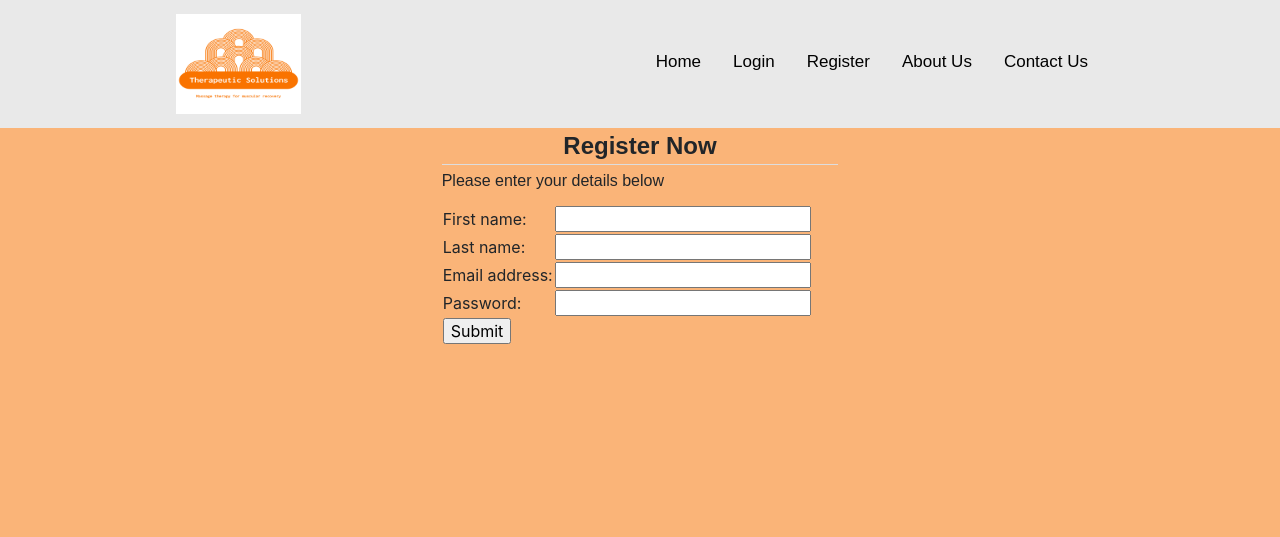
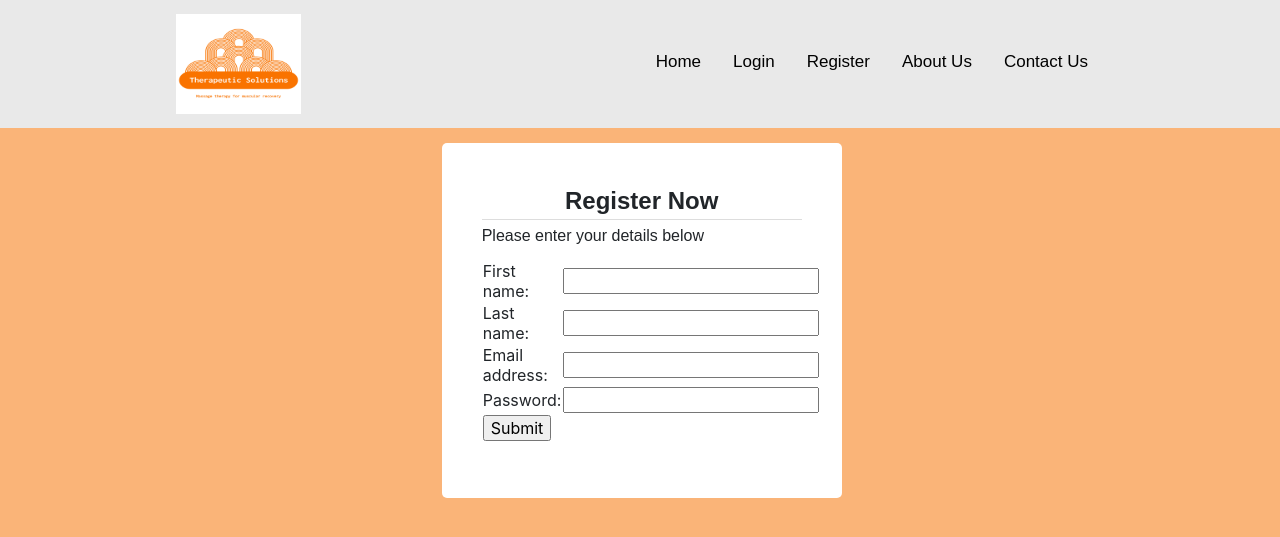
Before and after one commit to siesaurus/COMP606A1P3, a PHP site: page /Registration.php in a window 1280 px wide. Shown: the top 537 px of the page. Run offline with PHP 8.4, Linux system fonts and the light colour scheme.

Commit message:
just edited more css, not a lot extra

```diff
--- a/Registration.php
+++ b/Registration.php
@@ -10,6 +10,8 @@
 <head>
 <body>
 <title>Registration</title><div class ="container col-md-4">
+
+    <div class="formContainer">
         <h2>Register Now</h2>
         <p> Please enter your details below</p>
         <form action="Register.php" method="POST">
@@ -35,5 +37,7 @@
                 </tr>
                 </table>
         </form>
+    </div>
+</div>
 </body>
 </html>
--- a/style.css
+++ b/style.css
@@ -136,13 +136,13 @@ h2 {
 }
 /*as per w3schools.com https://www.w3schools.com/howto/howto_css_login_form_navbar.asp */
 
+/* The styling for our forms on the website*/
 .formContainer {
   background-color: white;
   border-radius: 5px;
   margin: auto;
   padding: 40px;
-  margin-top: 150px;
+  margin-top: 15px;
   width: 400px;
   line-height: 200%;
-
 }
```
Lines whose indentation alone changed are shown as unchanged.
